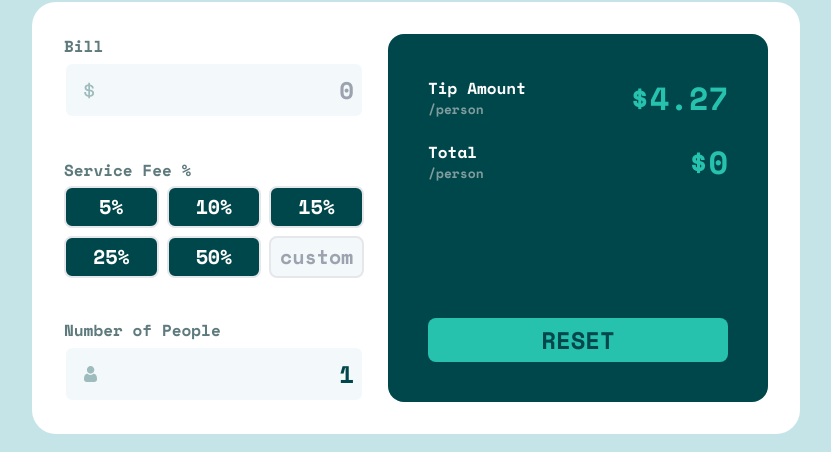
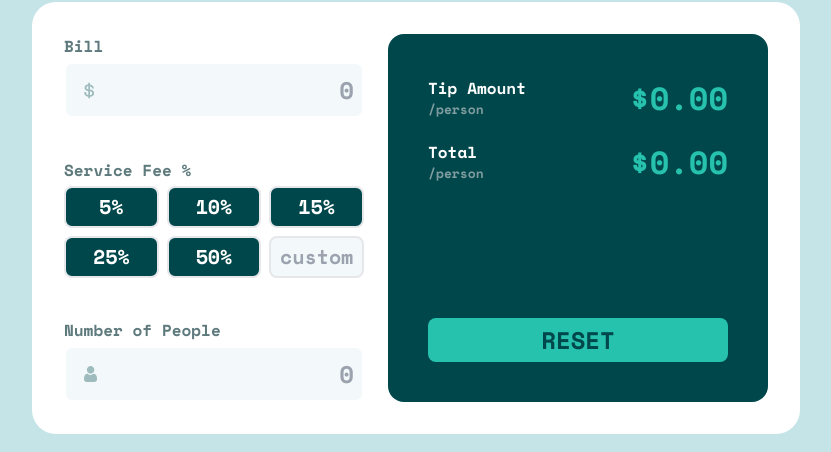
Before and after one commit to billybenntt/portfolio-project-2-tip_calculator_app, a React (Vite) app: page / in a window 1280 px wide. Shown: the part 249-701 px from the top of the page, without its empty margins (224-1055 px from the left). Built offline with nearby package versions, Linux system fonts and the light colour scheme.

Commit message:
rework on calculation logic

```diff
--- a/src/components/Calculator.jsx
+++ b/src/components/Calculator.jsx
@@ -2,56 +2,62 @@ import { useCallback, useEffect, useState } from 'react'
 import moneyIcon from '/src/assets/images/icon-dollar.svg'
 import personIcon from '/src/assets/images/icon-person.svg'
 
+const initialState = {
+  bill: { amount: '', people: '', tip: '' },
+  total: { tipAmountPerson: '0.00', totalAmountPerson: '0.00' }
+}
+
 function Calculator () {
 
-  const [bill, setBill] = useState({
-    amount: '',
-    tip: 0,
-    people: 1,
-  })
+  const [bill, setBill] = useState(initialState.bill)
+  const [total, setTotal] = useState(initialState.total)
 
-  const [total, setTotal] = useState({
-    tipAmountPerson: 0,
-    totalAmountPerson: 0,
-  })
+  // CALCULATE BILL
+  const calculateBill = useCallback(() => {
+    const tipPercentage = +bill.tip / 100
+    const billSubTotal = +bill.amount
+    const numberPeople = +bill.people === 0 ? 1 : +bill.people
+    const tipTotal = (billSubTotal * tipPercentage)
+    const billTotal = billSubTotal + tipTotal
+    const tipDivided = (tipTotal / numberPeople).toFixed(2)
+    const billDivided = (billTotal / numberPeople).toFixed(2)
 
-
-  // CALCULATE BILL AND AVOID UNNECESARY RE RENDERING
-  const calculateBill = useCallback(() => {
-    const totalAmountPerson = parseFloat((bill.amount / bill.people).toFixed(2))
     const newTotal = {
-      tipAmountPerson: 0,
-      totalAmountPerson,
+      tipAmountPerson: tipDivided,
+      totalAmountPerson: billDivided,
     }
     setTotal(newTotal)
   }, [bill])
 
-
-  // EFFECT RELOAD COMPONENT
+  // EFFECT - CALCULATE AND RELOAD COMPONENT
   useEffect(() => {
     calculateBill()
   }, [bill, calculateBill])
 
 
+  //  EVENT LISTENER - CLEAR VALUES
+  const clearBill = () => {
+    setTotal(initialState.total)
+    setBill(initialState.bill)
+  }
+
+  //  EVENT LISTENER - UPDATE VALUES
 
   const handleChange = (e) => {
-    const { value, name, type, checked } = e.target
-
+    const { value, name } = e.target
     setBill((prevState) => {
-
-      // Update if value is not NAN and Changing amount
-      if (!isNaN(parseFloat(value)) && name === 'amount') {
-        return { ...prevState, [name]: parseFloat(value) }
+      const isValidNumber = !isNaN(value)
+      switch (name) {
+        case 'amount':
+          return isValidNumber ? { ...prevState, amount: value } : prevState
+        case 'people':
+          return isValidNumber ? { ...prevState, people: value } : prevState
+        case 'tip':
+          return { ...prevState, [name]: value }
+        default:
+          return { ...prevState, [name]: '' }
       }
-
-      if (!isNaN(parseFloat(value)) && name === 'people') {
-        return { ...prevState, [name]: parseFloat(value) }
-      }
-
-      // Else return as is but return to default
-      return { ...prevState, [name]: '' }
     })
-
   }
 
   return (
@@ -78,7 +84,7 @@ function Calculator () {
                 <label htmlFor="tip-5" className="tip-btn" tabIndex="0">5%</label>
                 <input type="radio"
                   className="hidden"
-                  checked={bill.tip === '5'}
+                  checked={bill.tip === 5}
                   value="5"
                   onChange={handleChange}
                   name="tip"
@@ -89,7 +95,7 @@ function Calculator () {
                 <label htmlFor="tip-10" className="tip-btn" tabIndex="0">10%</label>
                 <input type="radio"
                   className="hidden"
-                  checked={bill.tip === '10'}
+                  checked={bill.tip === 10}
                   value="10"
                   onChange={handleChange}
                   name="tip"
@@ -100,7 +106,7 @@ function Calculator () {
                 <label htmlFor="tip-15" className="tip-btn" tabIndex="0">15%</label>
                 <input type="radio"
                   className="hidden"
-                  checked={bill.tip === '15'}
+                  checked={bill.tip === 15}
                   value="15"
                   onChange={handleChange}
                   name="tip"
@@ -111,7 +117,7 @@ function Calculator () {
                 <label htmlFor="tip-25" className="tip-btn" tabIndex="0">25%</label>
                 <input type="radio"
                   className="hidden"
-                  checked={bill.tip === '25'}
+                  checked={bill.tip === 25}
                   value="25"
                   onChange={handleChange}
                   name="tip"
@@ -122,7 +128,7 @@ function Calculator () {
                 <label htmlFor="tip-50" className="tip-btn" tabIndex="0">50%</label>
                 <input type="radio"
                   className="hidden"
-                  checked={bill.tip === '50'}
+                  checked={bill.tip === 50}
                   value="50"
                   onChange={handleChange}
                   name="tip"
@@ -157,7 +163,7 @@ function Calculator () {
                 <h4 className="output-title">Tip Amount</h4>
                 <h5 className="output-subtext">/person</h5>
               </div>
-              <h2 className="output-amount">$4.27</h2>
+              <h2 className="output-amount">${total.tipAmountPerson}</h2>
             </div>
             <div className="output-group">
               <div>
@@ -166,13 +172,10 @@ function Calculator () {
               </div>
               <h2 className="output-amount">${total.totalAmountPerson}</h2>
             </div>
-
           </div>
-
-          <div className="output-reset-btn">
+          <div className="output-reset-btn" onClick={clearBill}>
             <span>RESET</span>
           </div>
-
         </div>
       </div>
     </div>
--- a/src/styles/input.css
+++ b/src/styles/input.css
@@ -11,7 +11,8 @@
     }
 
     input {
-        direction: rtl;
+        display: flex;
+        text-align: end;
         caret: underscore;
         caret-color: green;
     }
@@ -82,12 +83,9 @@ input[type=number] {
 }
 
 
-
-
 .input-amount-focus {
     @apply focus:border-primary-cyan-5
 }
-
 
 .icon {
     @apply absolute top-5 left-5
--- a/src/styles/style.css
+++ b/src/styles/style.css
@@ -398,7 +398,8 @@ body{
 }
 
 input {
-        direction: rtl;
+        display: flex;
+        text-align: end;
         caret: underscore;
         caret-color: green;
     }
@@ -693,13 +694,10 @@ input[type=number] {
 }
 
 
-
-
 .input-amount-focus:focus{
   --tw-border-opacity: 1;
   border-color: rgb(38 194 174 / var(--tw-border-opacity));
 }
-
 
 .icon{
   position: absolute;
```
